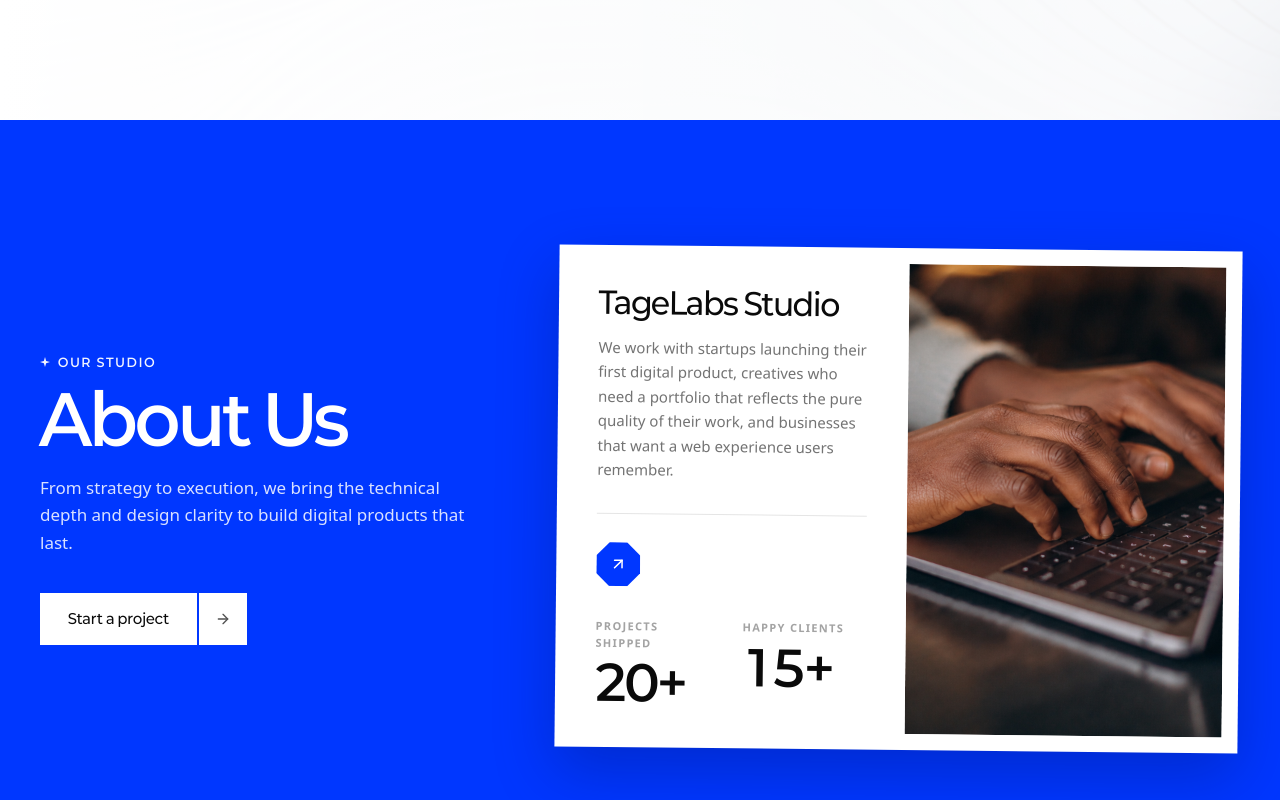
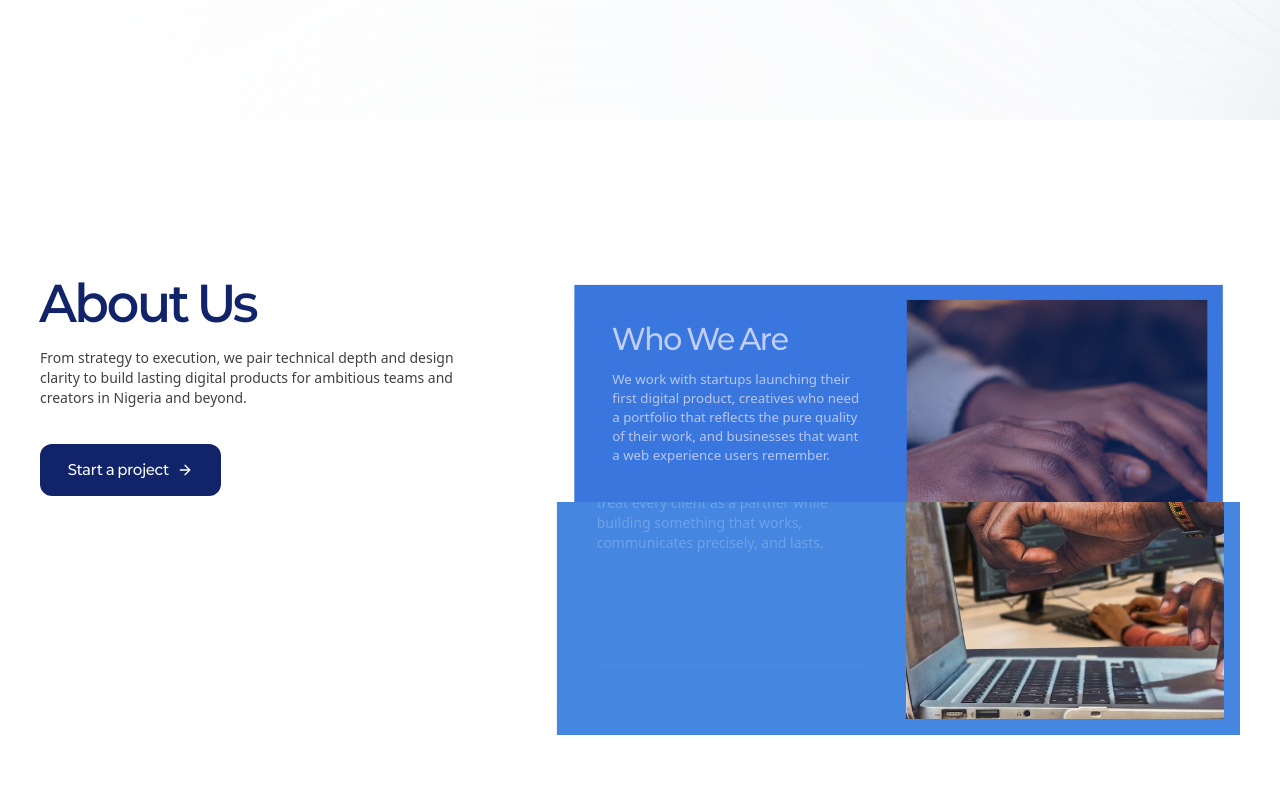
Before and after one commit to writefreak/tagelabs, a Next.js app: page / in a window 1280 px wide. Shown: the part 680-1480 px from the top of the page. Built offline with nearby package versions, Linux system fonts and the light colour scheme; no server answers; the database is empty.

Commit message:
update about section

```diff
--- a/components/About.tsx
+++ b/components/About.tsx
@@ -1,12 +1,60 @@
 "use client";
 
 import { useEffect, useRef, useState } from "react";
-import { motion, useInView, animate } from "framer-motion";
-import { ArrowRight, ArrowUpRight } from "lucide-react";
+import {
+  motion,
+  MotionValue,
+  useInView,
+  useScroll,
+  useSpring,
+  useTransform,
+  animate,
+} from "framer-motion";
+import { ArrowRight } from "lucide-react";
 
-const STATS = [
-  { value: 20, suffix: "+", label: "PROJECTS SHIPPED" },
-  { value: 15, suffix: "+", label: "HAPPY CLIENTS" },
+interface AboutCardData {
+  id: string;
+  title: string;
+  description: string;
+  image: string;
+  imageAlt: string;
+  stats?: { value: number; suffix: string; label: string }[];
+}
+
+const ABOUT_CARDS: AboutCardData[] = [
+  {
+    id: "studio",
+    title: "Who We Are",
+    description:
+      "We work with startups launching their first digital product, creatives who need a portfolio that reflects the pure quality of their work, and businesses that want a web experience users remember.",
+    image: "/type.png",
+    imageAlt: "TageLabs studio workspace",
+    stats: [
+      { value: 20, suffix: "+", label: "PROJECTS SHIPPED" },
+      { value: 15, suffix: "+", label: "HAPPY CLIENTS" },
+    ],
+  },
+  {
+    id: "mission",
+    title: "Our Mission",
+    description: `We aim to swiftly bridge the gap between vision and execution by delivering
+design and innovative solutions that are visually compelling.
+Through every project we embark on, we treat every client as
+a partner while building something that works,
+communicates precisely, and lasts. `,
+    image: "/tageimg2.png",
+    imageAlt: "TageLabs design and engineering detail",
+  },
+  {
+    id: "vision",
+    title: "Our Vision",
+    description: `We envision a world where no ambitious business or individual is invisible
+online. We exist to make intentional, high-performance digital
+work the standard for growing businesses and individuals
+across Nigeria and beyond. `,
+    image: "/tageimg2.png",
+    imageAlt: "TageLabs design and engineering detail",
+  },
 ];
 
 const WHATSAPP_NUMBER = "2349041281560";
@@ -15,6 +63,26 @@ const WHATSAPP_MESSAGE =
 const WHATSAPP_URL = `https://wa.me/${WHATSAPP_NUMBER}?text=${encodeURIComponent(
   WHATSAPP_MESSAGE,
 )}`;
+
+const MOBILE_QUERY = "(max-width: 767px)";
+const MOBILE_HOLD = 0.5;
+const DESKTOP_HOLD = 0;
+const MOBILE_SCROLL_PER_CARD = 130;
+const DESKTOP_SCROLL_PER_CARD = 100;
+
+function useIsMobile() {
+  const [isMobile, setIsMobile] = useState(false);
+
+  useEffect(() => {
+    const query = window.matchMedia(MOBILE_QUERY);
+    const update = () => setIsMobile(query.matches);
+    update();
+    query.addEventListener("change", update);
+    return () => query.removeEventListener("change", update);
+  }, []);
+
+  return isMobile;
+}
 
 function Counter({
   target,
@@ -45,7 +113,7 @@ function Counter({
   return (
     <p
       ref={ref}
-      className="font-display text-4xl font-semibold tracking-tight text-neutral-950 sm:text-5xl"
+      className="font-display text-4xl font-semibold tracking-tight text-white sm:text-5xl"
     >
       {count.toLocaleString()}
       {suffix}
@@ -53,46 +121,143 @@ function Counter({
   );
 }
 
+function AboutCardPanel({
+  card,
+  index,
+  total,
+  progress,
+  hold,
+}: {
+  card: AboutCardData;
+  index: number;
+  total: number;
+  progress: MotionValue<number>;
+  hold: number;
+}) {
+  const first = index === 0;
+  const last = index === total - 1;
+  const segment = 1 / total;
+
+  const inRange = first
+    ? [0, 0.001]
+    : [(index - 1) * segment + segment * hold, index * segment];
+  const inOut = first ? [1, 1] : [0, 1];
+  const outRange = last
+    ? [0.998, 1]
+    : [index * segment + segment * hold, (index + 1) * segment];
+  const outOut = last ? [1, 1] : [1, 0];
+
+  const enter = useTransform(progress, inRange, inOut);
+  const exit = useTransform(progress, outRange, outOut);
+
+  const clip = useTransform(enter, (v) => `inset(${(1 - v) * 100}% 0% 0% 0%)`);
+  const imgScale = useTransform(enter, [0, 1], [1.25, 1]);
+  const textY = useTransform(enter, [0, 1], [60, 0]);
+  const textOpacity = useTransform(enter, [0.35, 1], [0, 1]);
+  const panelScale = useTransform(exit, [0, 1], [0.9, 1]);
+  const dim = useTransform(exit, [0, 1], [0.55, 0]);
+
+  return (
+    <motion.div
+      className="relative col-start-1 row-start-1 flex items-stretch md:absolute md:inset-0 md:items-center"
+      style={{ zIndex: index + 1, scale: panelScale }}
+    >
+      <motion.div
+        className="relative grid w-full grid-cols-1 overflow-hidden bg-[#4486E0] p-3 text-white shadow-[0_24px_60px_rgba(0,18,110,0.32)] sm:p-4 md:grid-cols-12 md:gap-4"
+        style={{ clipPath: clip }}
+      >
+        {/* Card Text & Metrics Column */}
+        <motion.div
+          className="flex flex-col justify-between p-4 sm:p-6 md:col-span-6"
+          style={{ y: textY, opacity: textOpacity }}
+        >
+          <div>
+            <h3 className="font-display text-2xl font-medium tracking-tight text-white sm:text-3xl">
+              {card.title}
+            </h3>
+            <p className="mt-3.5 font-sans text-xs leading-relaxed text-neutral-100 md:text-sm">
+              {card.description}
+            </p>
+          </div>
+
+          <div className="mt-8 border-t border-white/20 pt-7">
+            {/* Two-Column Stats */}
+            <div className="mt-8 grid grid-cols-2 gap-6">
+              {card.stats?.map((stat, i) => (
+                <div key={stat.label} className="flex flex-col">
+                  <span className="font-sans text-[11px] font-semibold uppercase text-neutral-200">
+                    {stat.label}
+                  </span>
+                  <div className="mt-2">
+                    <Counter
+                      target={stat.value}
+                      suffix={stat.suffix}
+                      delay={0.15 + i * 0.12}
+                    />
+                  </div>
+                </div>
+              ))}
+            </div>
+          </div>
+        </motion.div>
+
+        {/* Card Right Image Column */}
+        <div className="relative min-h-[220px] overflow-hidden bg-neutral-100 sm:min-h-[340px] md:col-span-6 md:min-h-[430px]">
+          <motion.img
+            src={card.image}
+            alt={card.imageAlt}
+            className="h-full w-full object-cover"
+            style={{ scale: imgScale }}
+          />
+        </div>
+
+        {/* Retreat Overlay When Covered by Next Card */}
+        <motion.div
+          aria-hidden
+          className="pointer-events-none absolute inset-0 bg-[#1d4ed8]"
+          style={{ opacity: dim }}
+        />
+      </motion.div>
+    </motion.div>
+  );
+}
+
 export default function About() {
+  const total = ABOUT_CARDS.length;
+  const trackRef = useRef<HTMLDivElement>(null);
+  const isMobile = useIsMobile();
+
+  const { scrollYProgress } = useScroll({
+    target: trackRef,
+    offset: ["start start", "end end"],
+  });
+
+  const progress = useSpring(scrollYProgress, {
+    stiffness: 140,
+    damping: 28,
+    mass: 0.4,
+  });
+
+  const hold = isMobile ? MOBILE_HOLD : DESKTOP_HOLD;
+  const scrollPerCard = isMobile
+    ? MOBILE_SCROLL_PER_CARD
+    : DESKTOP_SCROLL_PER_CARD;
+
   return (
     <section
       id="about"
-      className="overflow-hidden bg-[#0037FF] px-6 py-20 text-white sm:px-10 sm:py-28 lg:py-32"
+      className="px-6 py-24 text-white sm:px-10 sm:py-28 lg:py-36"
     >
-      <div className="mx-auto grid max-w-7xl grid-cols-1 items-center gap-12 lg:grid-cols-12 lg:gap-10">
+      <div className="mx-auto grid max-w-7xl grid-cols-1 items-start gap-12 lg:grid-cols-12 lg:gap-10">
         {/* Left Column */}
-        <div className="flex flex-col items-start lg:col-span-5">
-          {/* Eyebrow */}
-          <motion.div
-            initial={{ opacity: 0, y: 12 }}
-            whileInView={{ opacity: 1, y: 0 }}
-            viewport={{ once: true, margin: "-60px" }}
-            transition={{ duration: 0.45 }}
-            className="flex items-center gap-2 text-xs font-semibold uppercase tracking-[0.16em] text-white/95"
-          >
-            <svg
-              width="10"
-              height="10"
-              viewBox="0 0 12 12"
-              fill="none"
-              xmlns="http://www.w3.org/2000/svg"
-              aria-hidden="true"
-            >
-              <path
-                d="M6 0L7.35 4.65L12 6L7.35 7.35L6 12L4.65 7.35L0 6L4.65 4.65L6 0Z"
-                fill="currentColor"
-              />
-            </svg>
-            <span>OUR STUDIO</span>
-          </motion.div>
-
+        <div className="flex flex-col items-start lg:sticky lg:top-32 lg:col-span-5">
           {/* Main Heading */}
           <motion.h2
             initial={{ opacity: 0, y: 18 }}
             whileInView={{ opacity: 1, y: 0 }}
             viewport={{ once: true, margin: "-60px" }}
             transition={{ duration: 0.5, delay: 0.06 }}
-            className="mt-4 font-display text-5xl font-semibold leading-[1.05] tracking-tight text-white sm:text-6xl lg:text-[4.25rem]"
+            className="mt-4 font-display text-navy text-4xl font-semibold leading-[1.05] tracking-tight text-blue-950 md:text-5xl"
           >
             About Us
           </motion.h2>
@@ -103,10 +268,11 @@ export default function About() {
             whileInView={{ opacity: 1, y: 0 }}
             viewport={{ once: true, margin: "-60px" }}
             transition={{ duration: 0.5, delay: 0.12 }}
-            className="mt-5 max-w-md font-sans text-base leading-relaxed text-white/85 sm:text-[17px]"
+            className="mt-5 max-w-md font-sans text-xs leading-relaxed text-neutral-700 md:text-sm"
           >
-            From strategy to execution, we bring the technical depth and design
-            clarity to build digital products that last.
+            From strategy to execution, we pair technical depth and design
+            clarity to build lasting digital products for ambitious teams and
+            creators in Nigeria and beyond.
           </motion.p>
 
           {/* Split Button */}
@@ -123,10 +289,8 @@ export default function About() {
               }
               className="group inline-flex items-stretch gap-[2px] text-sm font-medium text-neutral-950 focus:outline-none"
             >
-              <span className="flex items-center bg-white px-7 py-4 transition-colors duration-200 group-hover:bg-neutral-100">
-                Start a project
-              </span>
-              <span className="flex items-center justify-center bg-white px-4 py-4 text-neutral-600 transition-all duration-200 group-hover:bg-neutral-100 group-hover:text-neutral-950">
+              <span className="flex items-center gap-2 rounded-xl bg-navy px-7 py-4 text-white transition-colors duration-200 group-hover:bg-neutral-100">
+                Start a project{" "}
                 <ArrowRight
                   size={16}
                   className="transition-transform duration-200 group-hover:translate-x-0.5"
@@ -136,78 +300,27 @@ export default function About() {
           </motion.div>
         </div>
 
-        {/* Right Feature Card */}
-        <motion.div
-          initial={{ opacity: 0, y: 24, rotate: 0 }}
-          whileInView={{ opacity: 1, y: 0, rotate: 0.6 }}
-          viewport={{ once: true, margin: "-60px" }}
-          transition={{ duration: 0.6, ease: [0.22, 1, 0.36, 1] }}
-          className="lg:col-span-7"
+        {/* Right Feature Card Pinned Stack */}
+        <div
+          ref={trackRef}
+          style={{ height: `${total * scrollPerCard}svh` }}
+          className="relative lg:col-span-7"
         >
-          <div className="grid grid-cols-1 overflow-hidden bg-white p-3 text-neutral-950 shadow-[0_24px_60px_rgba(0,18,110,0.32)] sm:p-4 md:grid-cols-12 md:gap-4">
-            {/* Card Text & Metrics Column */}
-            <div className="flex flex-col justify-between p-4 sm:p-6 md:col-span-6">
-              <div>
-                <h3 className="font-display text-2xl font-medium tracking-tight text-neutral-950 sm:text-3xl">
-                  TageLabs Studio
-                </h3>
-                <p className="mt-3.5 font-sans text-sm leading-relaxed text-neutral-500 sm:text-[15px]">
-                  We work with startups launching their first digital product,
-                  creatives who need a portfolio that reflects the pure quality
-                  of their work, and businesses that want a web experience users
-                  remember.
-                </p>
-              </div>
-
-              <div className="mt-8 border-t border-neutral-200 pt-7">
-                {/* Octagon Action Icon */}
-                <button
-                  onClick={() =>
-                    window.open(WHATSAPP_URL, "_blank", "noopener,noreferrer")
-                  }
-                  aria-label="Start a project with TageLabs"
-                  className="group flex h-11 w-11 items-center justify-center bg-[#0037FF] text-white transition-transform duration-200 hover:scale-105"
-                  style={{
-                    clipPath:
-                      "polygon(30% 0%, 70% 0%, 100% 30%, 100% 70%, 70% 100%, 30% 100%, 0% 70%, 0% 30%)",
-                  }}
-                >
-                  <ArrowUpRight
-                    size={18}
-                    className="transition-transform duration-200 group-hover:translate-x-0.5 group-hover:-translate-y-0.5"
-                  />
-                </button>
-
-                {/* Two-Column Stats */}
-                <div className="mt-8 grid grid-cols-2 gap-6">
-                  {STATS.map((stat, i) => (
-                    <div key={stat.label} className="flex flex-col">
-                      <span className="font-sans text-[11px] font-semibold uppercase tracking-[0.12em] text-neutral-400">
-                        {stat.label}
-                      </span>
-                      <div className="mt-2">
-                        <Counter
-                          target={stat.value}
-                          suffix={stat.suffix}
-                          delay={0.15 + i * 0.12}
-                        />
-                      </div>
-                    </div>
-                  ))}
-                </div>
-              </div>
-            </div>
-
-            {/* Card Right Image Column */}
-            <div className="relative min-h-[300px] overflow-hidden bg-neutral-100 sm:min-h-[360px] md:col-span-6 md:min-h-[430px]">
-              <img
-                src="/type.png"
-                alt="TageLabs studio workspace"
-                className="h-full w-full object-cover"
-              />
+          <div className="sticky top-20 flex items-center md:min-h-[480px] lg:top-28">
+            <div className="relative grid w-full md:block md:min-h-[460px]">
+              {ABOUT_CARDS.map((card, i) => (
+                <AboutCardPanel
+                  key={`${card.id}-${hold}`}
+                  card={card}
+                  index={i}
+                  total={total}
+                  progress={progress}
+                  hold={hold}
+                />
+              ))}
             </div>
           </div>
-        </motion.div>
+        </div>
       </div>
     </section>
   );
```
